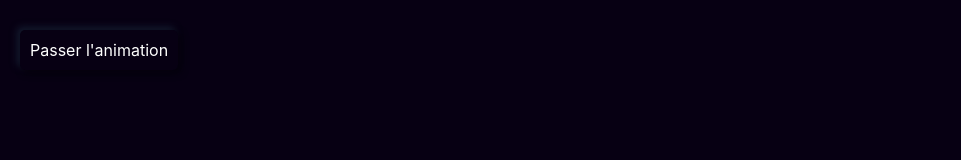
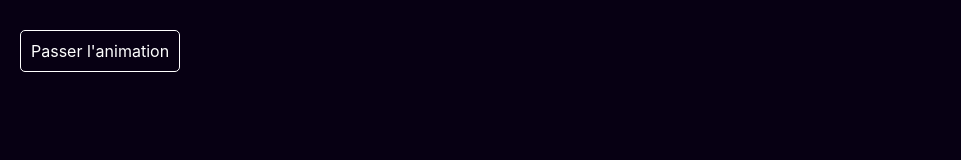
Before and after one commit to IanPelina/Portfolio-recover-, a React (Create React App) app: page / in a window 1280 px wide. Shown: the top 160 px of the page, without its empty margins (0-961 px from the left). Built offline with nearby package versions, Linux system fonts and the light colour scheme; no server answers.

Commit message:
updateCV&skipButton

```diff
--- a/src/Pages/Home/Home.jsx
+++ b/src/Pages/Home/Home.jsx
@@ -13,7 +13,7 @@ export default function Home() {
         <div className="home-container" style={{ backgroundImage: `url(${path})`, backgroundRepeat: 'no-repeat', backgroundSize: 'cover'}}>
             <Nav>
                 <ul className='links'>
-                    <li><a className='link' href='/CV-devJunior.pdf' target='_blank'>CV</a></li>
+                    <li><a className='link' href='/CV-dev_alternance2.pdf' target='_blank'>CV</a></li>
                     <li><a className='link' href='#mes-projets'>Projets</a></li>
                     <li><a className='link' href="#contact">Contact</a></li>
                 </ul>
--- a/src/components/Loader/Loader.scss
+++ b/src/components/Loader/Loader.scss
@@ -383,10 +383,15 @@
   border-radius: 5px;
   padding: 10px;
   color: white;
-  box-shadow: 3px 3px 7px rgb(4, 0, 11), -3px -3px 7px rgba(25, 35, 56, 0.8);
   cursor: pointer;
   margin-top: 30px;
   position: absolute;
   top: 0;
   left: 20px;
+  border: 1px solid white;
+  &:hover {
+    background: white;
+    color: #070013;
+    transition: .5s;
+  }
 }
```
Also changed, not shown: 2 other files (tests, documents, lock files or other folders).
